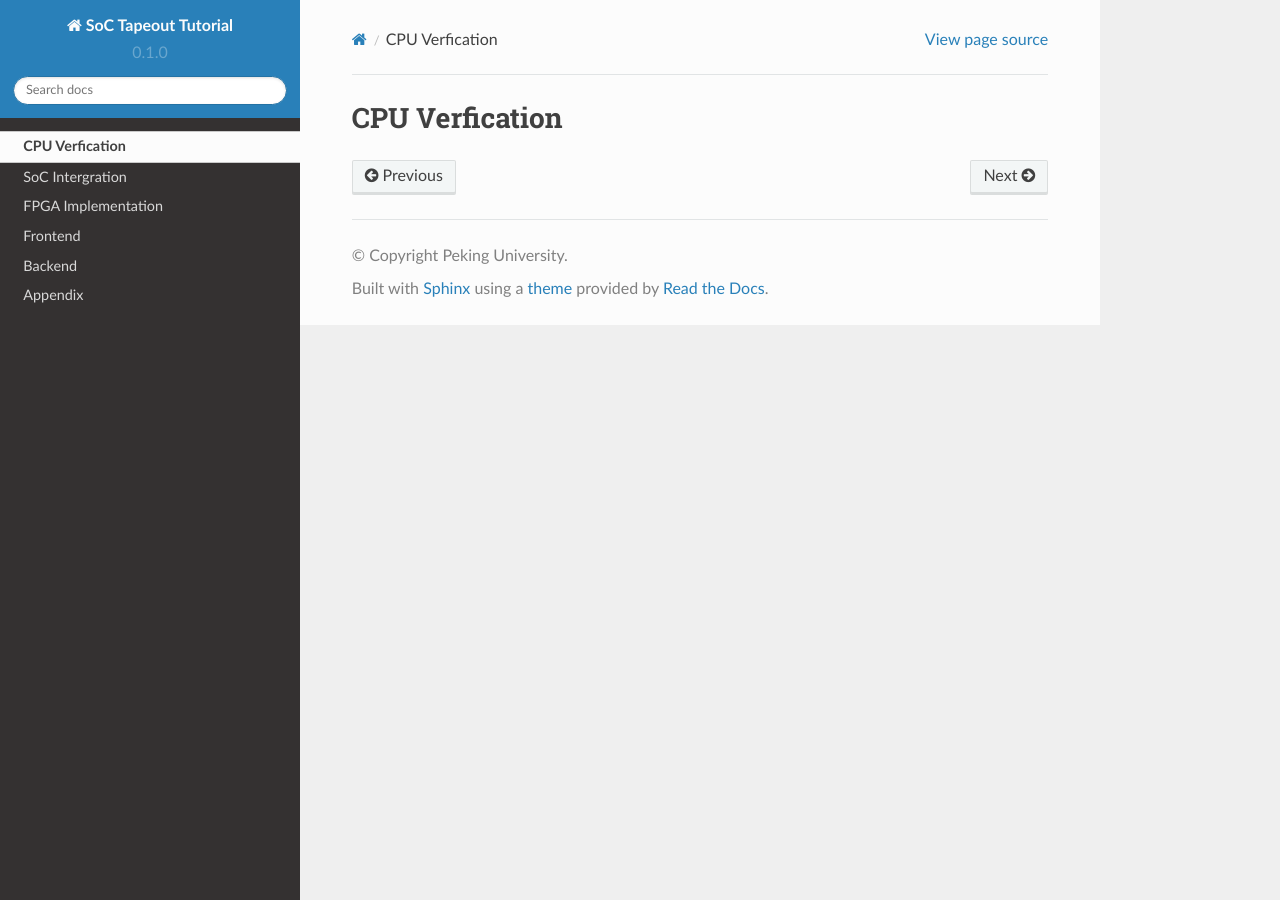
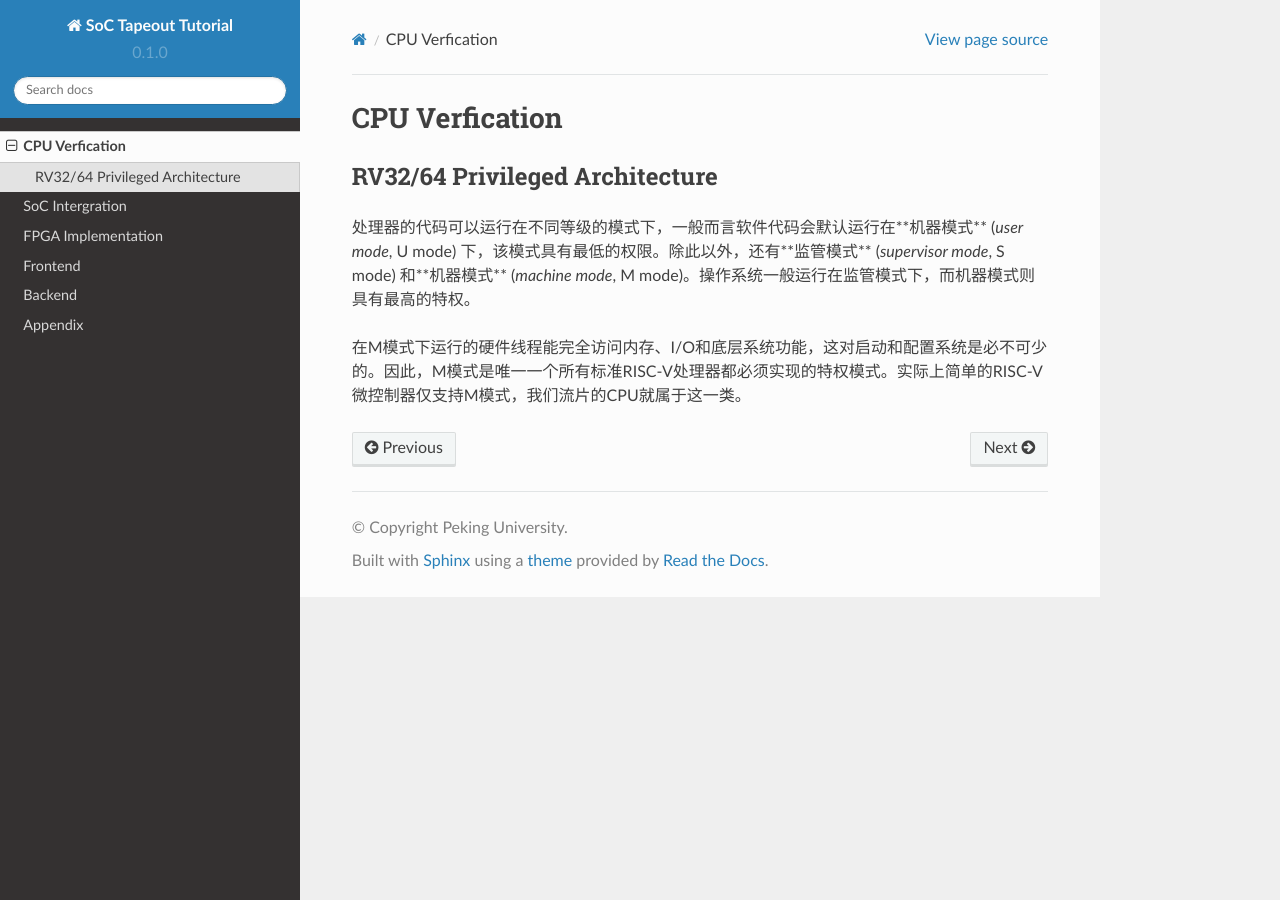
Before and after one commit to Siris-Li/SoC-Tapeout-Tutorial, a Sphinx documentation site: the page built from docs/source/cpu.rst, in a window 1280 px wide. Built offline with Sphinx 7.4.7 and the Read the Docs theme 2.0.0, drawn with Linux system fonts in a browser that asks for light colours.

Commit message:
Update cpu.rst

```diff
--- a/docs/source/cpu.rst
+++ b/docs/source/cpu.rst
@@ -1,2 +1,10 @@
 CPU Verfication
 ================
+
+
+RV32/64 Privileged Architecture
+--------------
+
+处理器的代码可以运行在不同等级的模式下，一般而言软件代码会默认运行在**机器模式** (*user mode*, U mode) 下，该模式具有最低的权限。除此以外，还有**监管模式** (*supervisor mode*, S mode) 和**机器模式** (*machine mode*, M mode)。操作系统一般运行在监管模式下，而机器模式则具有最高的特权。
+
+在M模式下运行的硬件线程能完全访问内存、I/O和底层系统功能，这对启动和配置系统是必不可少的。因此，M模式是唯一一个所有标准RISC-V处理器都必须实现的特权模式。实际上简单的RISC-V微控制器仅支持M模式，我们流片的CPU就属于这一类。
```
